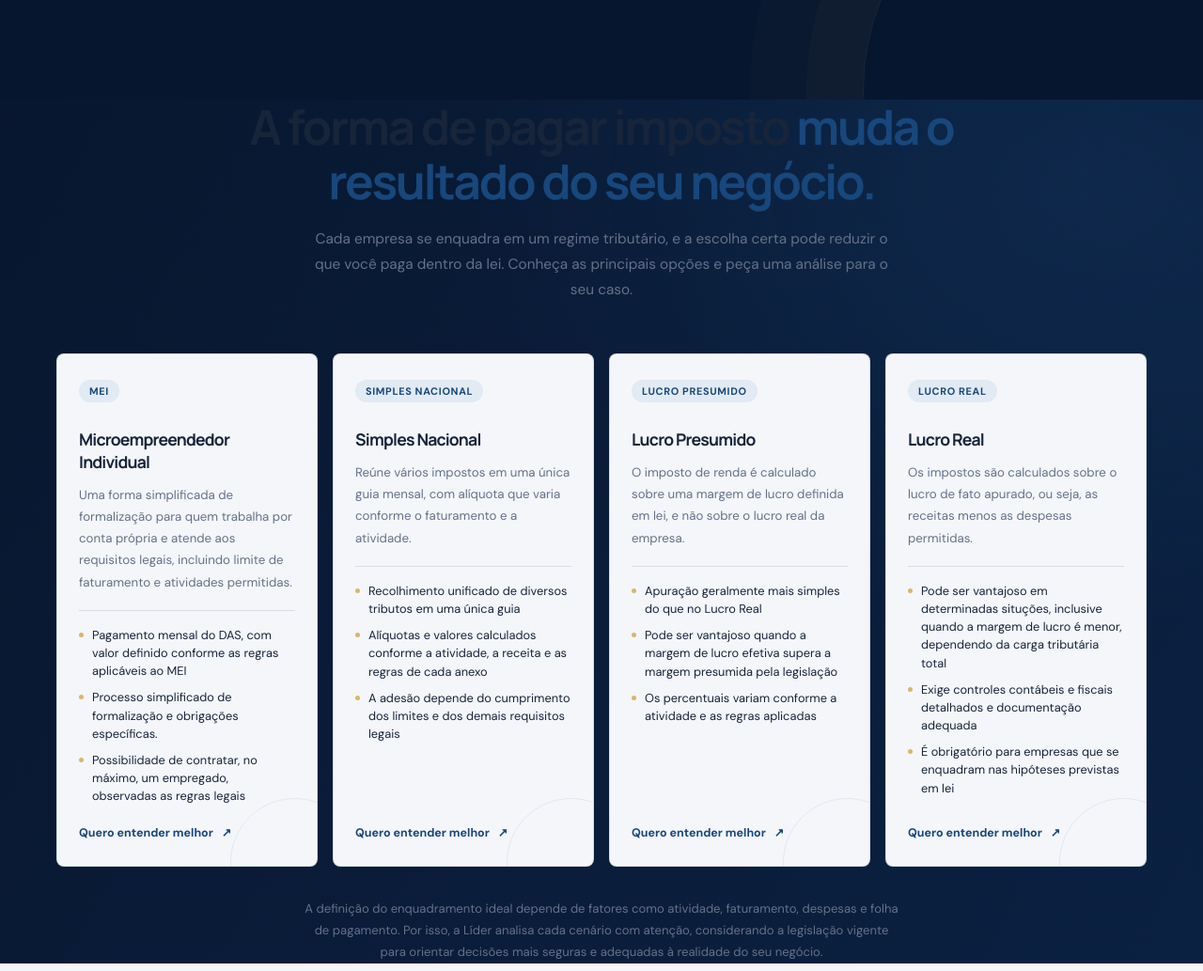
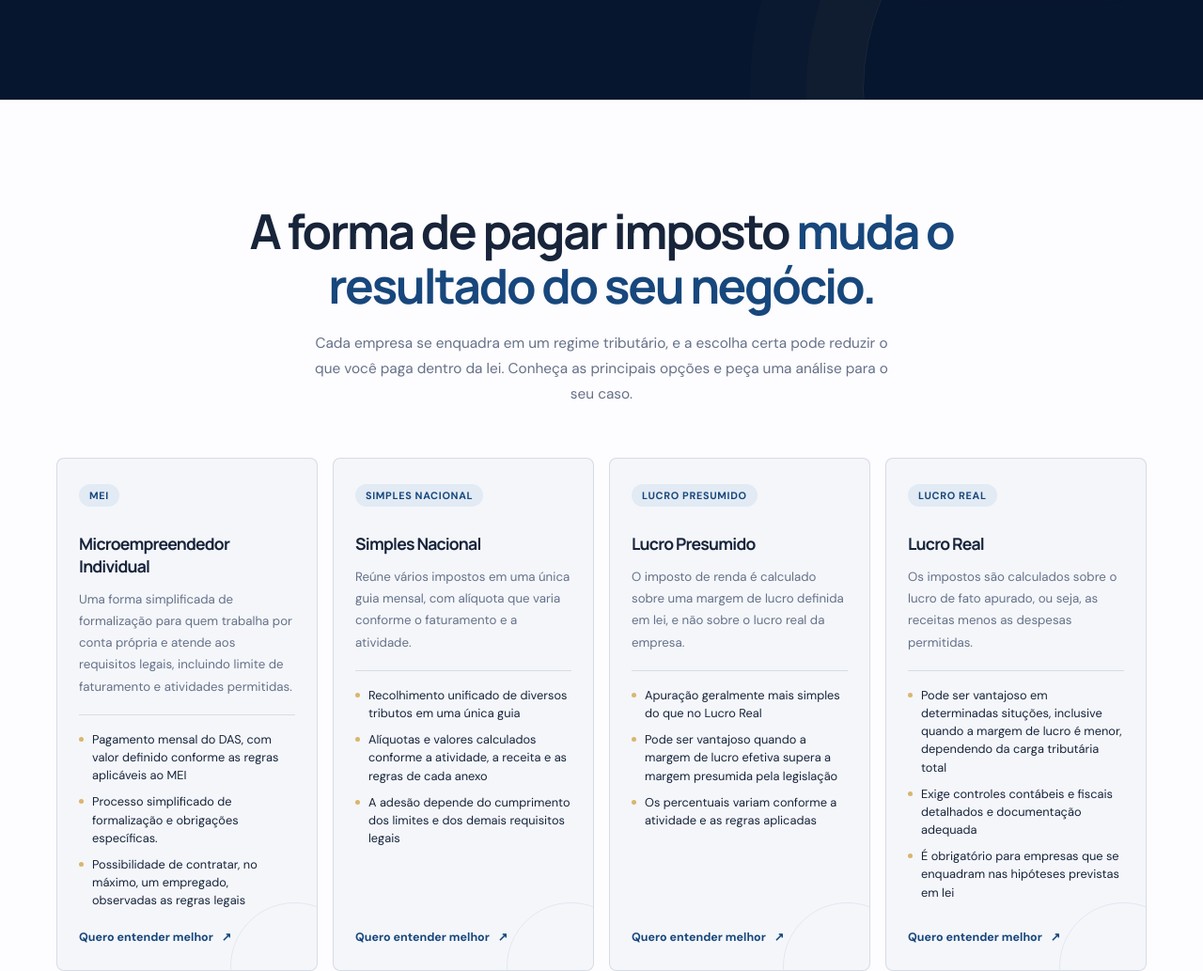
Before and after one commit to spinelloleticia/site_02_lider_assessoria, a plain HTML site: page index.html in a window 1280 px wide. Shown: the part 3267-4300 px from the top of the page at 94% size. Drawn offline with Linux system fonts and the light colour scheme.

Commit message:
Add files via upload

```diff
--- a/style.css
+++ b/style.css
@@ -3022,10 +3022,9 @@ html.js-intro:not(.site-in) .hero-grid {
 /* Regimes Tributários */
 
 .types {
-  background:
-  radial-gradient(ellipse at 90% 10%, rgba(27, 72, 122, .25), transparent 40%),
-  linear-gradient(120deg, #08172f, #0b2142);
-  border-block: 0;
+  padding-block: 110px;
+  background: #fdfcfe;                       /* diferencia da seção Público, que é cinza claro */
+  border-block: 1px solid var(--border-light);
 }
 
 .types .audience-card {
```
